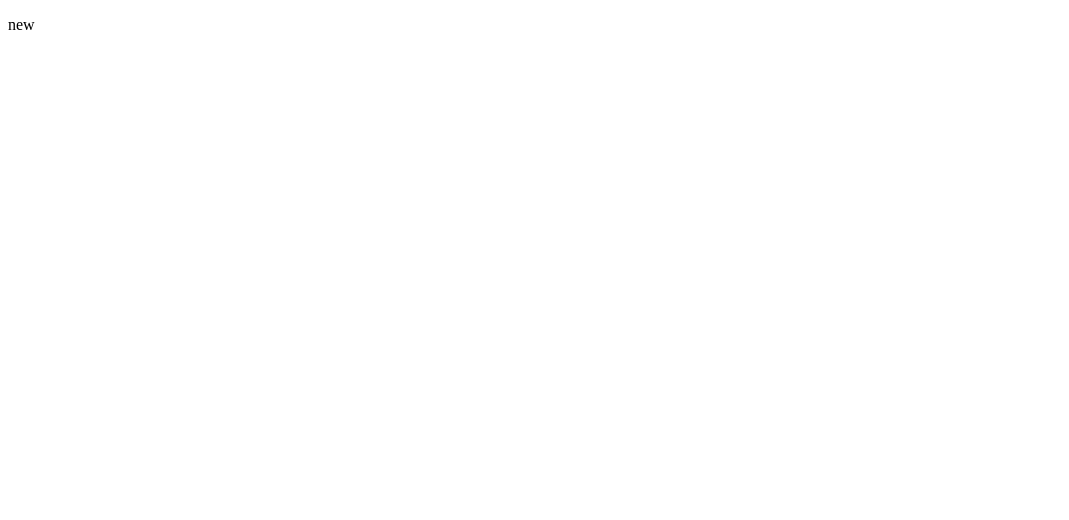
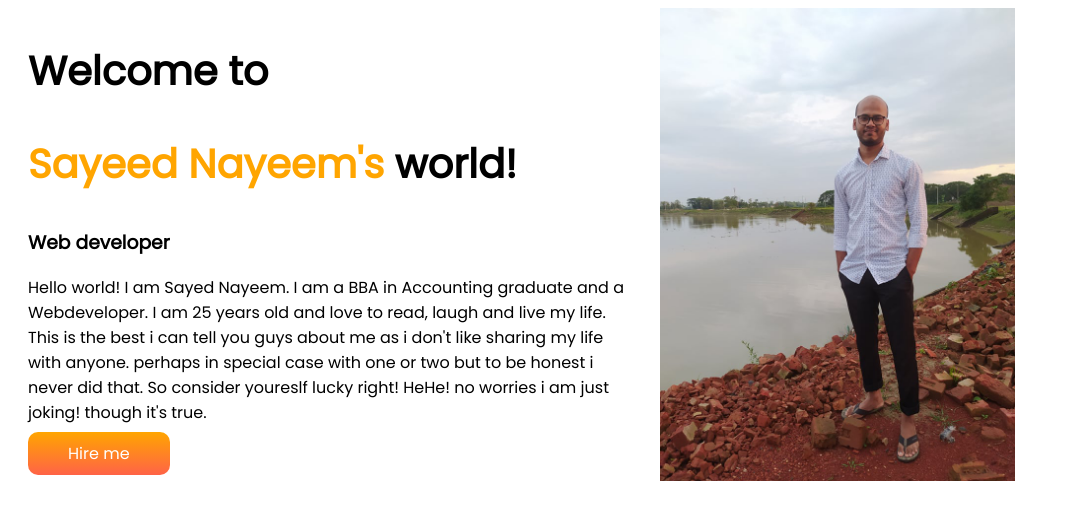
Before and after one commit to Sayeednayeem1/dev-portfolio, a plain HTML site: page index.html in a window 1280 px wide. Shown: the whole page, without its empty margins (0-1069 px from the left). Drawn offline with Linux system fonts and the light colour scheme.

Commit message:
added style

```diff
--- a/index.html
+++ b/index.html
@@ -4,9 +4,24 @@
     <meta charset="UTF-8">
     <meta http-equiv="X-UA-Compatible" content="IE=edge">
     <meta name="viewport" content="width=device-width, initial-scale=1.0">
-    <title>Document</title>
+    <title>Nayeem's portfolio</title>
+    <link rel="preconnect" href="https://fonts.googleapis.com">
+    <link rel="preconnect" href="https://fonts.gstatic.com" crossorigin>
+    <link href="https://fonts.googleapis.com/css2?family=Poppins&display=swap" rel="stylesheet">
+    <link rel="stylesheet" href="style.css">
 </head>
 <body>
-    <p>new</p>
+   <section>
+    <div class="half-width">
+        <h1>Welcome to</h1>
+        <h1><span class="orange-color">Sayeed Nayeem's</span> world!</h1>
+        <h3>Web developer</h3>
+        <p>Hello world! I am Sayed Nayeem. I am a BBA in Accounting graduate and a Webdeveloper. I am 25 years old and love to read, laugh and live my life. This is the best i can tell you guys about me as i don't like sharing my life with anyone. perhaps in special case with one or two but to be honest i never did that. So consider youreslf lucky right! HeHe! no worries i am just joking! though it's true.</p>
+        <a class="link-button" target="_blank" href="https://www.linkedin.com/in/sayeed-nayeem/">Hire me</a>
+       </div>
+        <div class="half-width">
+            <img src="voterkhal.jpg" alt="" >
+        </div>
+   </section>
 </body>
 </html>
--- a/style.css
+++ b/style.css
@@ -0,0 +1,27 @@
+body{
+    font-family: 'Poppins', sans-serif;
+}
+h1{
+    font-size: 40px;
+}
+.orange-color{
+    color: orange;
+}
+section{
+    display: flex;
+}
+.half-width{
+    width: 50%;
+    padding-left: 20px;
+}
+.half-width img{
+    width: 58%;
+}
+.link-button{
+    text-decoration: none;
+    background-image: linear-gradient(orange, tomato);
+    color: white;
+    font-weight: 700s;
+    padding: 10px 40px;
+    border-radius: 10px;
+}
```
Also changed, not shown: voterkhal.jpg (added).
